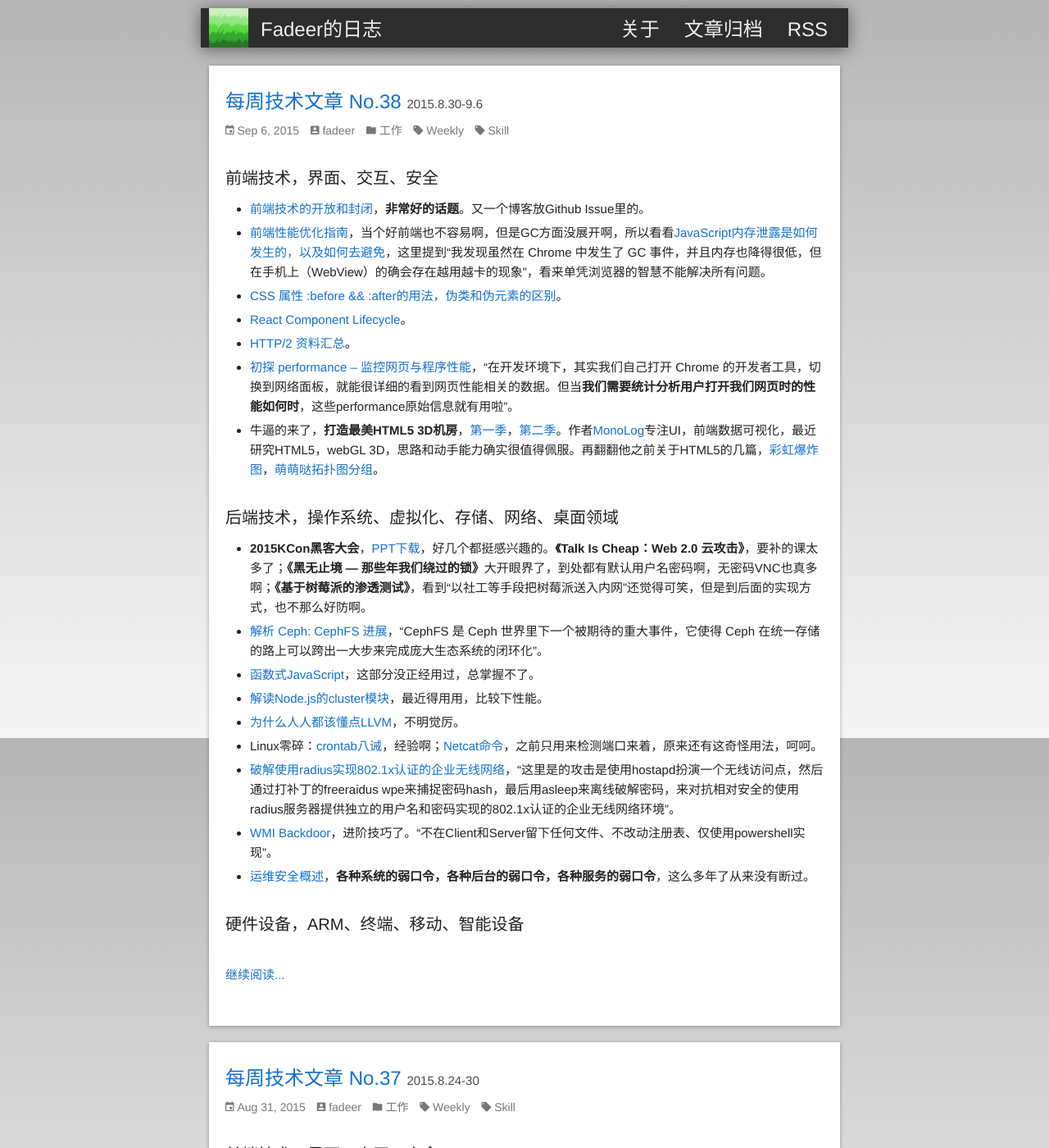
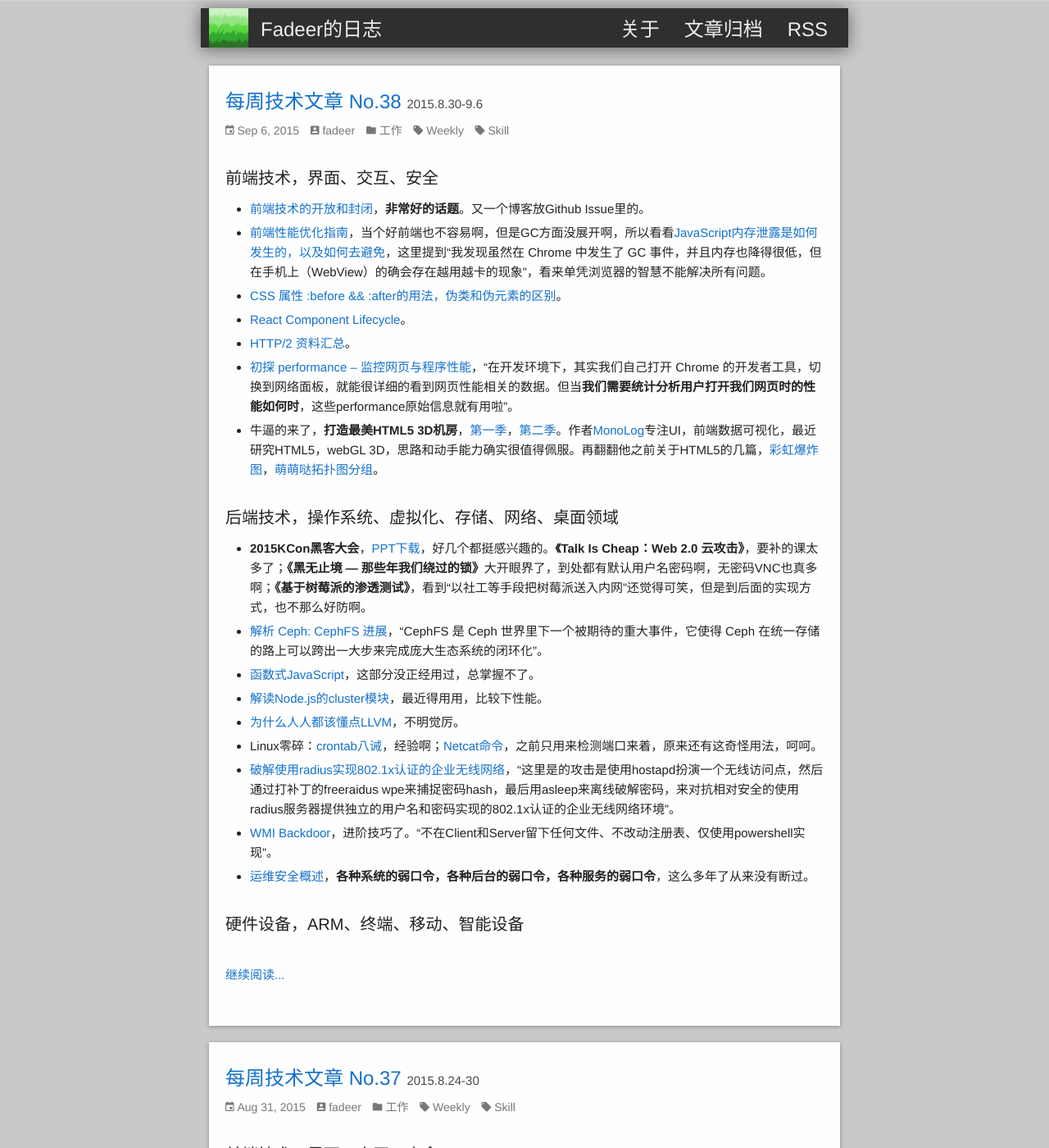
Before and after one commit to fadeer/fadeer.github.io, a Jekyll site: the page built from index.html, in a window 1280 px wide and 1400 px high. Shown: the whole window at 82% size. Built offline with Jekyll 4.4.1, drawn with Linux system fonts in a browser that asks for light colours.

Commit message:
update style

```diff
--- a/_sass/_base.scss
+++ b/_sass/_base.scss
@@ -21,7 +21,6 @@
     color: $text-color;
     background-color: $background-color;
     background: -webkit-linear-gradient(top, $bg-color-t, $bg-color-b);
-    background-attachment: fixed;
     -webkit-text-size-adjust: 100%;
 }
 
@@ -274,7 +273,14 @@
 }
 
 .source {
+    width: 100%;
+    margin-left: -($spacing-lr *3 /2);
+    margin-top: 0;
+    vertical-align: middle;
+    box-shadow: 0 1px 5px rgba(0, 0, 0, 0.3);
+    padding: 2px ($spacing-lr *3 /2) 0;
     text-align: right;
     font-size: $small-font-size;
     color: #666;
+    background-color: #eee;
 }
--- a/css/main.scss
+++ b/css/main.scss
@@ -27,8 +27,8 @@
 $spacing-lr:       20px;
 
 $text-color:       #222;
-$background-color: #eee;
-$bg-color-t: #b6b6b6;
+$background-color: #c9c9c9;
+$bg-color-t: #c9c9c9 80%;
 $bg-color-b: #f6f6f6;
 $brand-color:      #1471CB; //#2880d5;
 $life-color: #BD3232;
```
